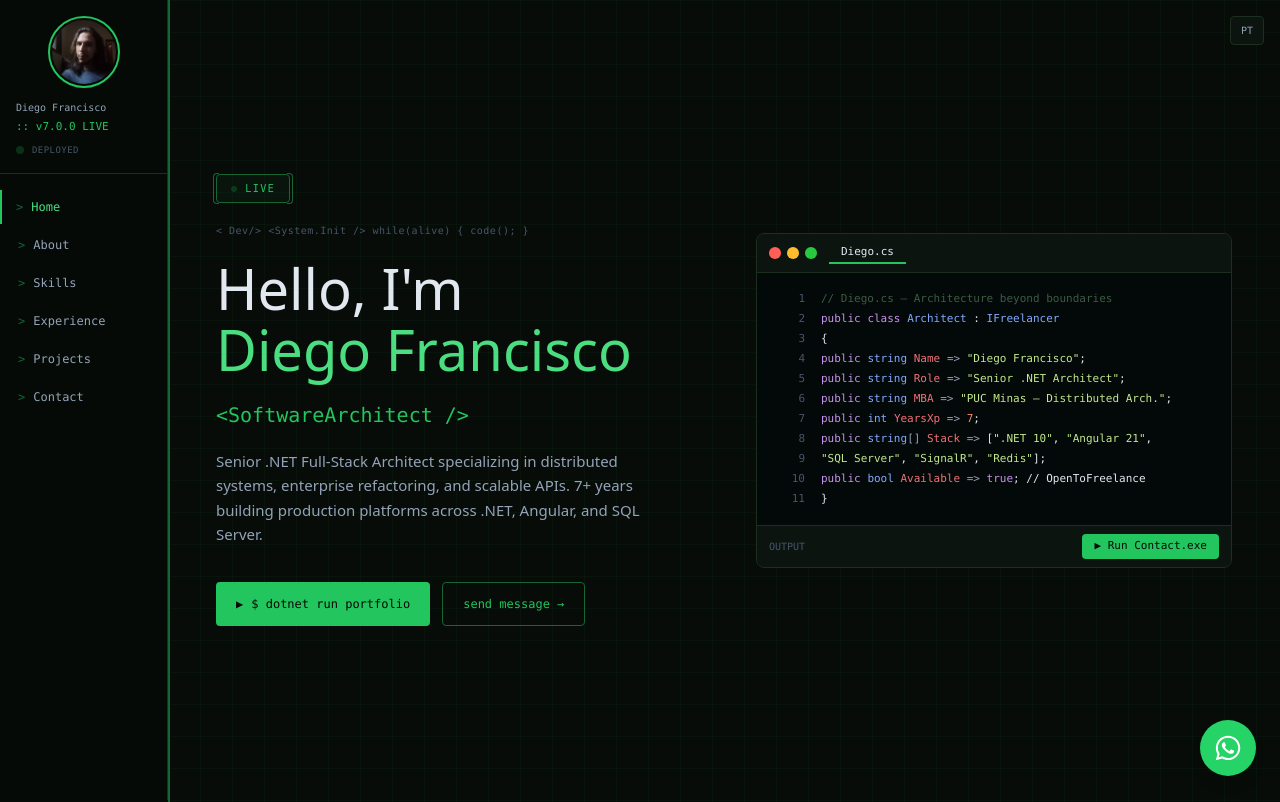
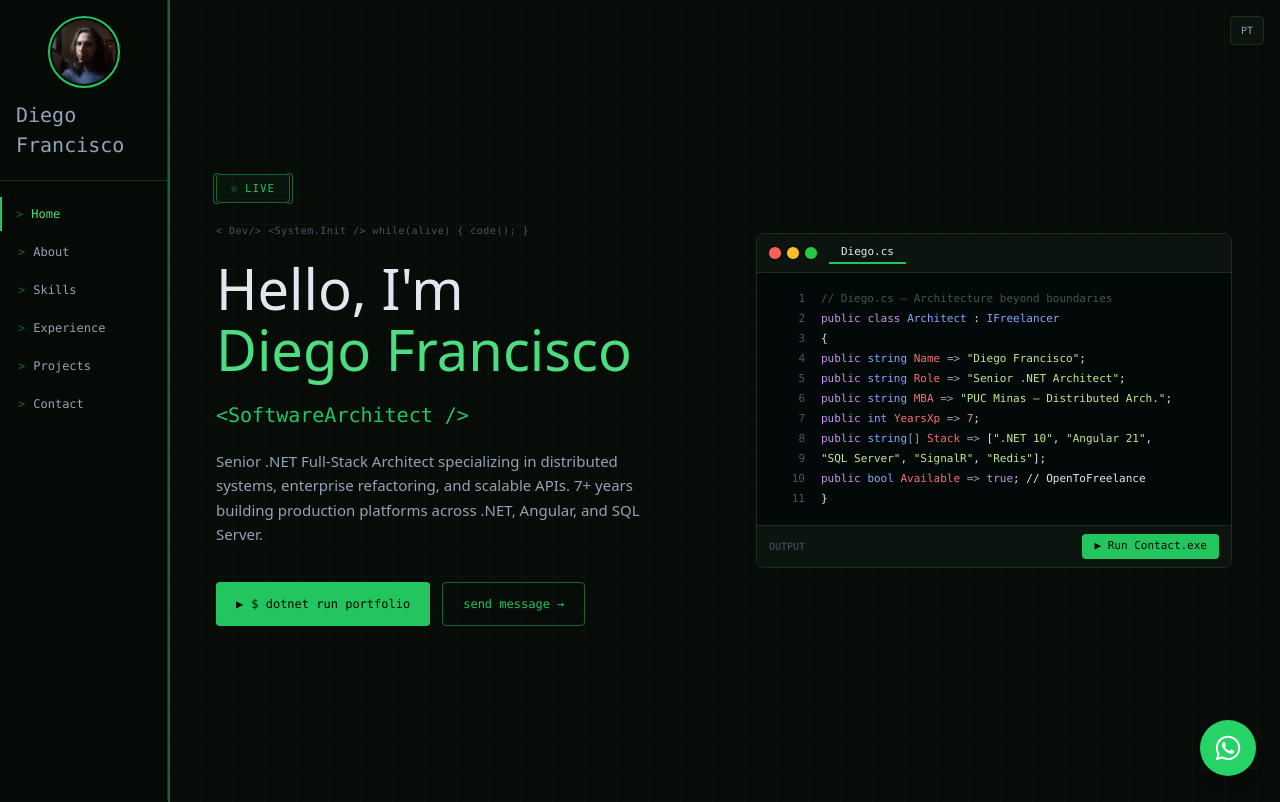
Before and after one commit to deliasfrancisco/diego-portfolio, a Next.js app: page / in a window 1280 px wide. Shown: the top 802 px of the page. Built offline with nearby package versions, Linux system fonts and the light colour scheme; no server answers.

Commit message:
Feat: add delay on load page

```diff
--- a/src/app/page.tsx
+++ b/src/app/page.tsx
@@ -23,7 +23,7 @@ export default function Home() {
       <LangToggle />
       <Sidebar />
       <main className="flex-1 ml-0 md:ml-[168px]">
-        <SectionReveal>
+        <SectionReveal delay={0.4}>
           <section id="hero"><Hero /></section>
         </SectionReveal>
         <SectionReveal>
--- a/src/components/Sidebar.tsx
+++ b/src/components/Sidebar.tsx
@@ -75,12 +75,12 @@ export default function Sidebar() {
               />
             </div>
           </div>
-          <div className="font-mono text-[10px] text-[var(--mu)] mb-1">{OWNER.name}</div>
-          <div className="font-mono text-[11px] text-green font-medium">:: v7.0.0 LIVE</div>
+          <div className="font-mono text-[20px] text-[var(--mu)] mb-1">{OWNER.name}</div>
+          {/* <div className="font-mono text-[11px] text-green font-medium">:: v7.0.0 LIVE</div>
           <div className="flex items-center gap-2 mt-2">
             <span className="w-2 h-2 rounded-full bg-green animate-pulsar" />
             <span className="font-mono text-[9px] text-[var(--dm)] uppercase tracking-wider">Deployed</span>
-          </div>
+          </div> */}
         </div>
 
         {/* Nav */}
--- a/src/components/ui/SectionReveal.tsx
+++ b/src/components/ui/SectionReveal.tsx
@@ -5,9 +5,11 @@ import { motion, useInView } from 'framer-motion'
 export function SectionReveal({
   children,
   className,
+  delay = 0,
 }: {
   children: React.ReactNode
   className?: string
+  delay?: number
 }) {
   const ref    = useRef(null)
   const inView = useInView(ref, { once: true, amount: 0.05 })
@@ -19,9 +21,15 @@ export function SectionReveal({
         style={{ transformOrigin: 'top' }}
         initial={{ scaleY: 0 }}
         animate={inView ? { scaleY: 1 } : { scaleY: 0 }}
-        transition={{ duration: 0.6, ease: 'easeOut', delay: 0.15 }}
+        transition={{ duration: 0.55, ease: 'easeOut', delay: delay + 0.2 }}
       />
-      {children}
+      <motion.div
+        initial={{ opacity: 0, y: 20 }}
+        animate={inView ? { opacity: 1, y: 0 } : {}}
+        transition={{ duration: 0.5, ease: 'easeOut', delay }}
+      >
+        {children}
+      </motion.div>
     </div>
   )
 }
```
